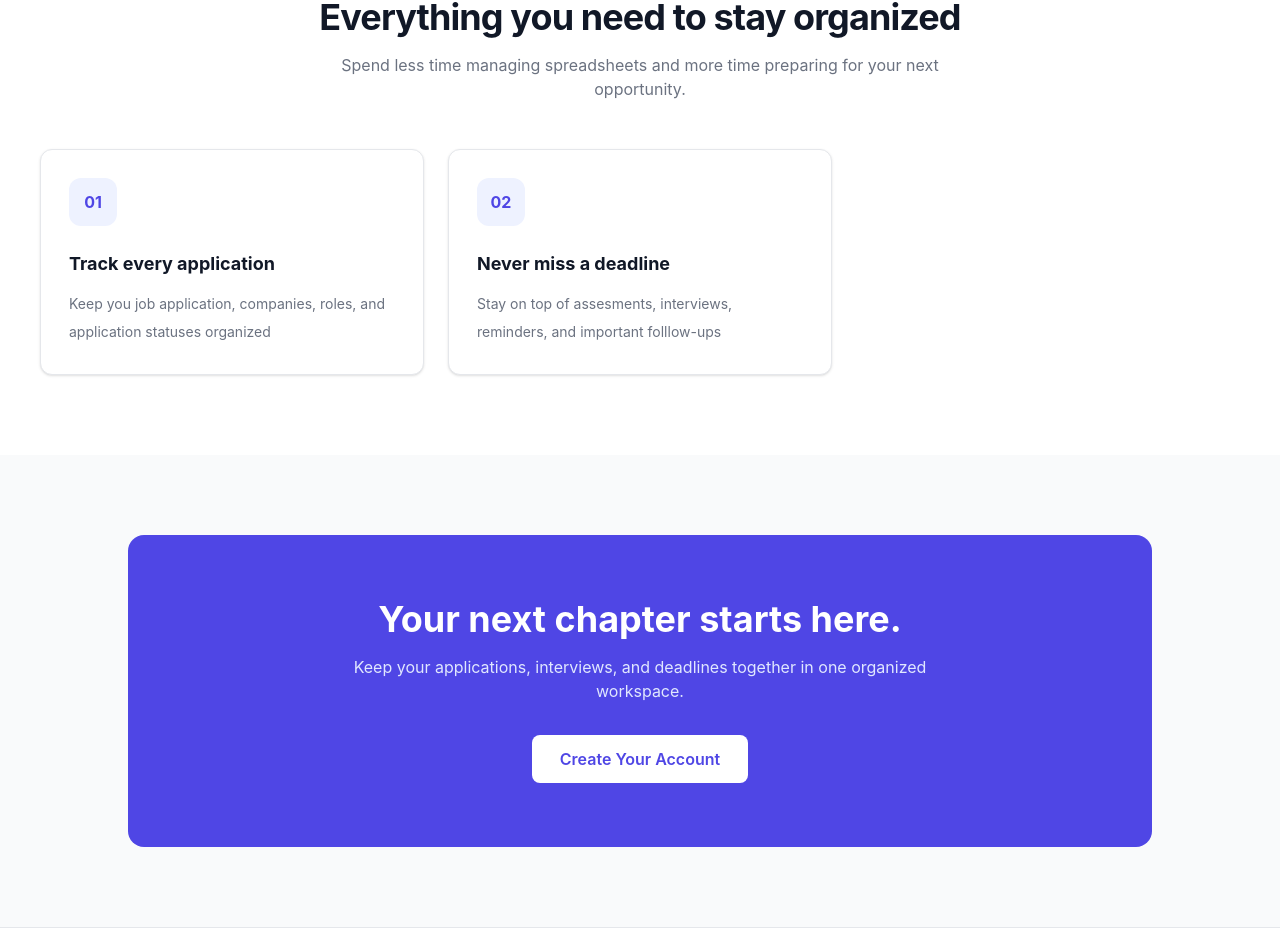
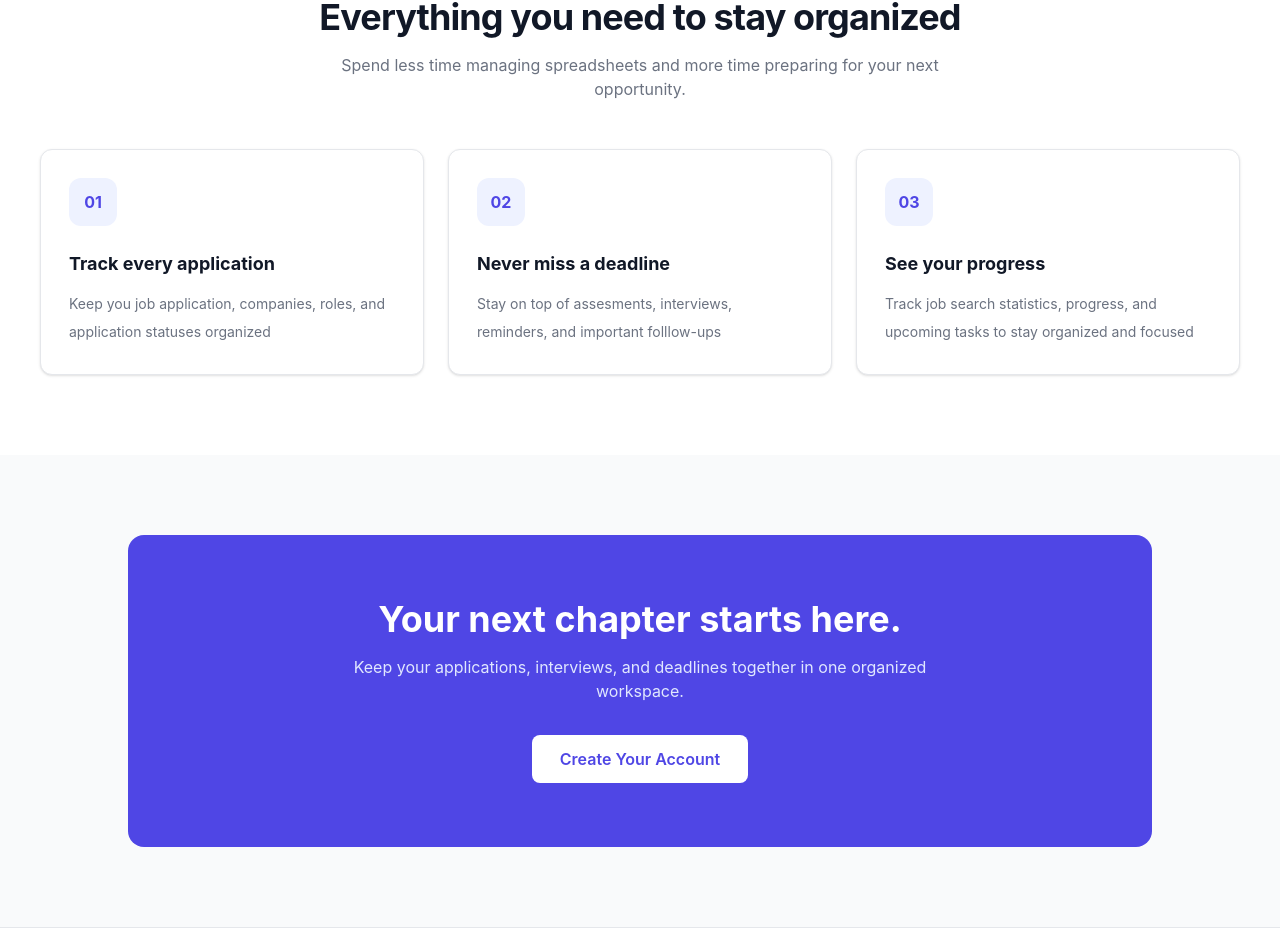
Before and after one commit to Toqa781/ya-rb-nsht8l, a React (Vite) app in the folder frontend/: page / in a window 1280 px wide. Shown: the part 1466-2412 px from the top of the page. Built offline with nearby package versions, Linux system fonts and the light colour scheme.

Commit message:
added a card

```diff
--- a/frontend/src/Pages/HomePage.tsx
+++ b/frontend/src/Pages/HomePage.tsx
@@ -10,6 +10,11 @@ import { Link} from "react-router-dom";
     title:"Never miss a deadline",
     description:"Stay on top of assesments, interviews, reminders, and important folllow-ups",
    },
+   {
+    number:"03",
+    title:"See your progress",
+    description:"Track job search statistics, progress, and upcoming tasks to stay organized and focused",
+   }
  ];
 
  function HomePage() {
```
